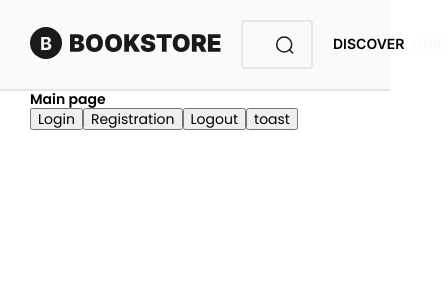
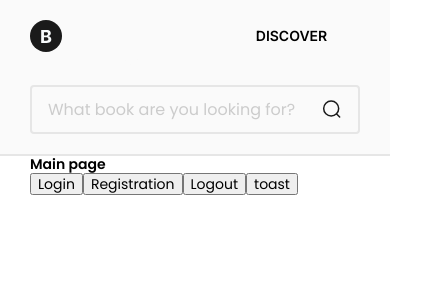
Before and after one commit to gapanovichV/bookstore-next, a Next.js app: page / in a window 390 px wide. Shown: the top 300 px of the page, 448 px wide, since content can reach past the window. Built offline with nearby package versions, Linux system fonts and the light colour scheme.

Commit message:
style: header adaptive

```diff
--- a/components/elements/SearchResults/SearchResults.module.scss
+++ b/components/elements/SearchResults/SearchResults.module.scss
@@ -2,6 +2,5 @@
   &__container {
     width: 100%;
     max-width: 1200px;
-    padding: 0 20px;
   }
 }
--- a/components/elements/SearchResults/SearchResults.tsx
+++ b/components/elements/SearchResults/SearchResults.tsx
@@ -7,7 +7,10 @@ import { SearchInput } from "@/components/elements/SearchInput/SearchInput"
 
 import styles from "./SearchResults.module.scss"
 
-export const SearchResults = () => {
+interface SearchResultsProps {
+  className?: string
+}
+export const SearchResults = ({className}: SearchResultsProps) => {
   const [searchText, setSearchText] = useState<string>("")
   const [results, setResults] = useState([])
   const [showResults, setShowResults] = useState<boolean>(false)
@@ -20,7 +23,7 @@ export const SearchResults = () => {
   }, [results])
 
   return (
-    <div className={clsx(styles.results__container)}>
+    <div className={clsx(styles.results__container, className)}>
       <SearchInput value={searchText} setSearchText={setSearchText} />
       {showResults && (
         <div className={clsx(styles.dropdown)}>
--- a/components/modules/Header/Header.module.scss
+++ b/components/modules/Header/Header.module.scss
@@ -14,4 +14,42 @@
     align-items: center;
     gap: 32px;
   }
+  &__logo {
+    &__small {
+      display: none;
+    }
+  }
+  &__btn {
+    margin-right: 10px;
+  }
+  &__search {
+    padding: 0 20px;
+  }
 }
+
+
+
+@media (max-width: 660px) {
+  .header {
+    &__logo {
+      display: none;
+      &__small {
+        display: block;
+      }
+    }
+  }
+}
+@media (max-width: 500px) {
+  .header {
+    &__container {
+      flex-flow: wrap;
+    }
+    &__search {
+      display: block;
+      width: 100%;
+      margin-top: 16px;
+      order: 2;
+      padding: 0 ;
+    }
+  }
+}
--- a/components/modules/Header/Header.tsx
+++ b/components/modules/Header/Header.tsx
@@ -20,11 +20,12 @@ const Header = () => {
     <header className={clsx(styles.header)}>
       <div className={clsx("container", styles.header__container)}>
         <Link href={RouteEnum.MAIN}>
-          <img src="/img/Logo.svg" alt="Logo" />
+          <img className={clsx(styles.header__logo)} src="/img/Logo.svg" alt="Logo" />
+          <img className={clsx(styles.header__logo__small)} src="/img/LogoIcon.svg" alt="Small Logo" />
         </Link>
-        <SearchResults />
+        <SearchResults className={clsx(styles.header__search)} />
         {pathName === RouteEnum.CATALOG || (
-          <Button size="small" variant="ghost" onClick={() => router.push(RouteEnum.CATALOG)}>
+          <Button className={clsx(styles.header__btn)} size="small" variant="ghost" onClick={() => router.push(RouteEnum.CATALOG)}>
             Discover
           </Button>
         )}
--- a/components/modules/LoginForm/LoginForm.tsx
+++ b/components/modules/LoginForm/LoginForm.tsx
@@ -68,6 +68,7 @@ const LoginForm = () => {
         )}
       />
       <Button
+        size="max"
         disabled={!form.formState.isDirty && !form.formState.isValid}
         loading={form.formState.isSubmitting}
         type="submit"
--- a/components/modules/RegistrationForm/RegistrationForm.tsx
+++ b/components/modules/RegistrationForm/RegistrationForm.tsx
@@ -111,6 +111,7 @@ const RegistrationForm = () => {
         By registering, I agree <span>Terms and Conditions</span> and <span>Privacy Policy</span>
       </p>
       <Button
+        size="max"
         disabled={!form.formState.isDirty && !form.formState.isValid}
         loading={form.formState.isSubmitting}
         type="submit"
```
